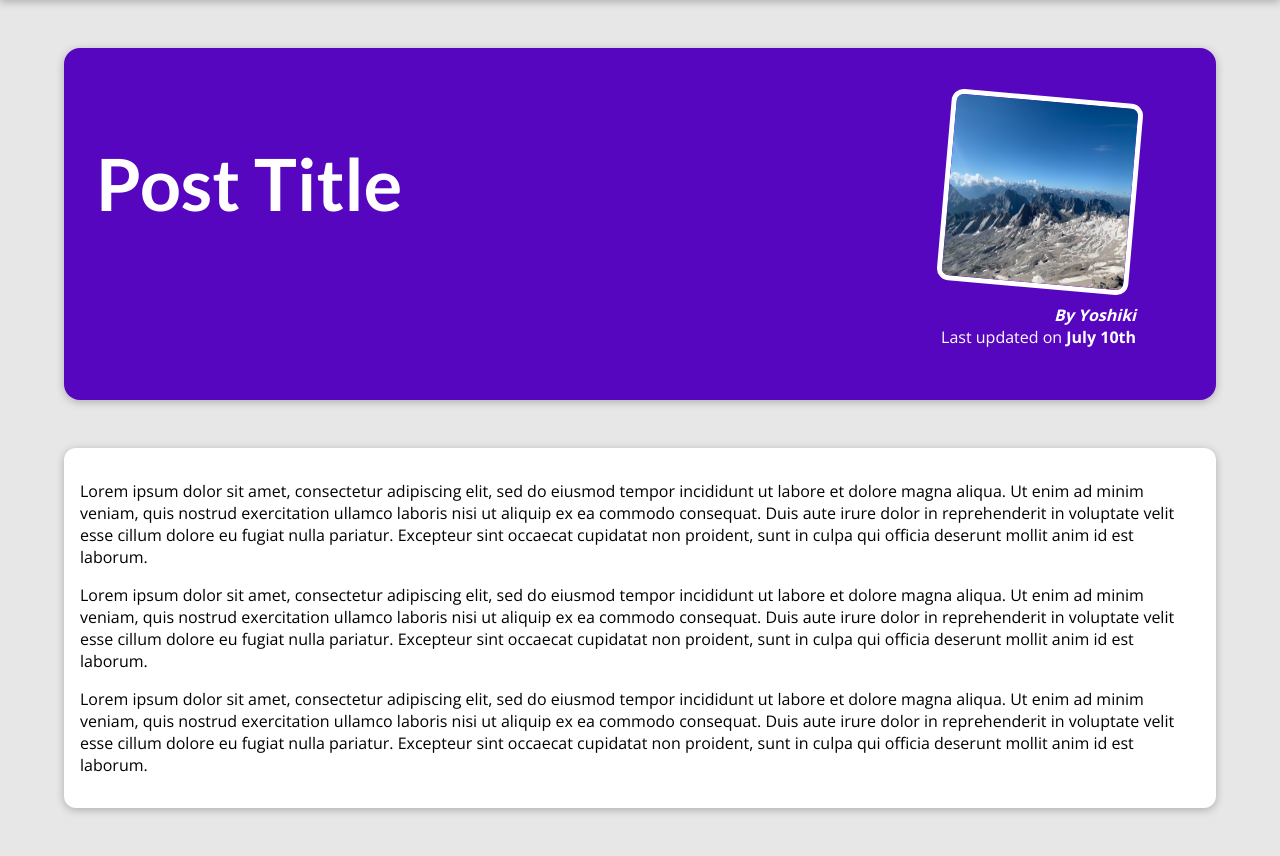
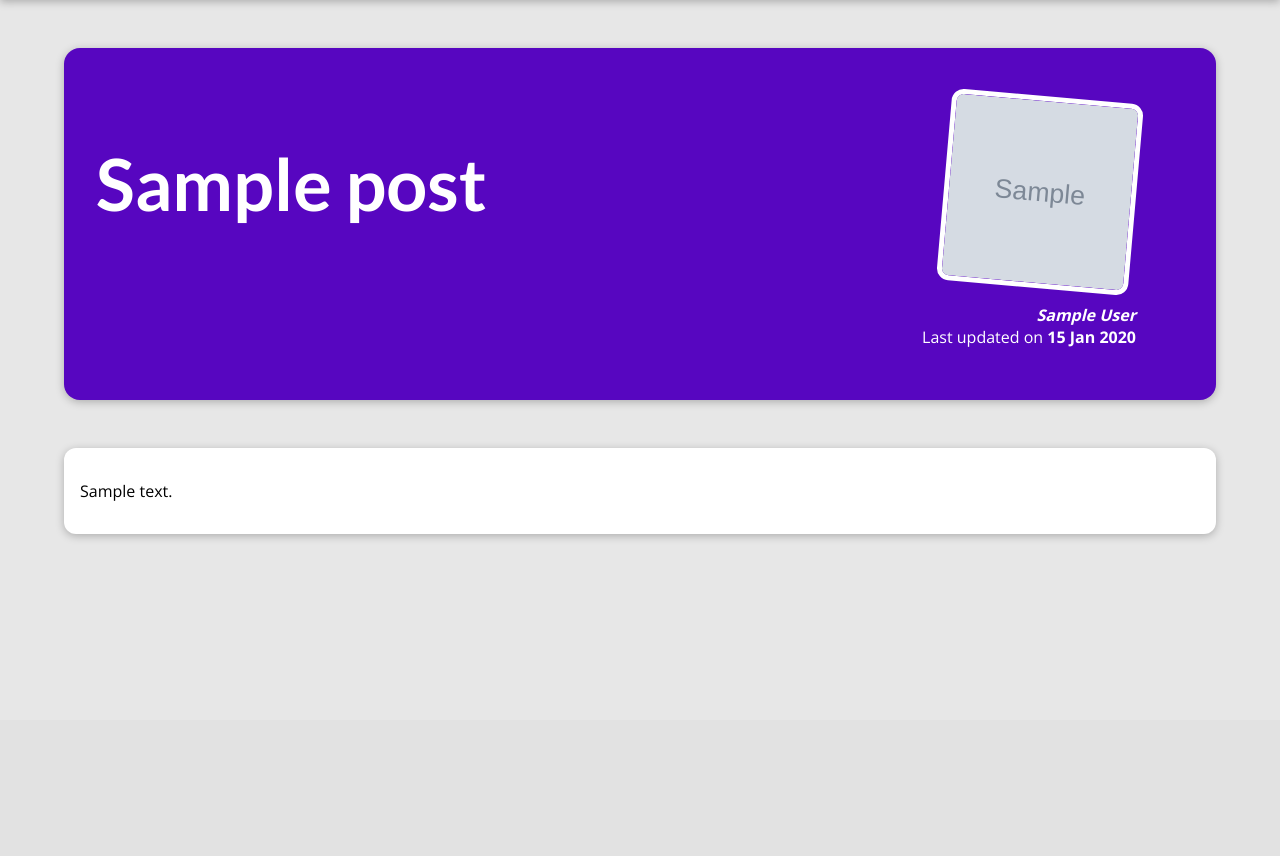
Before and after one commit to Yoshiki-Itagaki/django-sample-blog, a Django app: template blog/templates/blog/post-detail.html in a window 1280 px wide. Shown: the part 80-936 px from the top of the page. After the commit the page ends 800 px from the top, so only its background shows below. Run offline with Django 5.2, Linux system fonts and the light colour scheme; the template is opened without the code that fills it: most values are stand-ins (such as "Sample title", 1, 10 or a date in 2020).

Commit message:
Added a single post page

```diff
--- a/blog/templates/blog/post-detail.html
+++ b/blog/templates/blog/post-detail.html
@@ -2,7 +2,7 @@
 {% load static %}
 
 {% block title %}
-    This Post Title
+    {{ post.title }}
 {% endblock %}
 
 {% block css_files %}
@@ -12,24 +12,16 @@
 
 {% block content %}
     <section id="summary">
-        <h2>Post Title</h2>
+        <h2>{{ post.title }}</h2>
         <article>
-            <img src="{% static "blog/images/mountains.jpg" %}" alt="Post Title" />
-            <address>By Yoshiki</address>
+            <img src="{% static "blog/images/"|add:post.image %}" alt="Post Title" />
+            <address>{{ post.author }}</address>
             <div>
-                Last updated on <time>July 10th</time>
+                Last updated on <time>{{ post.date|date:"d M Y" }}</time>
             </div>
         </article>
     </section>
     <main>
-        <p>
-            Lorem ipsum dolor sit amet, consectetur adipiscing elit, sed do eiusmod tempor incididunt ut labore et dolore magna aliqua. Ut enim ad minim veniam, quis nostrud exercitation ullamco laboris nisi ut aliquip ex ea commodo consequat. Duis aute irure dolor in reprehenderit in voluptate velit esse cillum dolore eu fugiat nulla pariatur. Excepteur sint occaecat cupidatat non proident, sunt in culpa qui officia deserunt mollit anim id est laborum.
-        </p>
-        <p>
-            Lorem ipsum dolor sit amet, consectetur adipiscing elit, sed do eiusmod tempor incididunt ut labore et dolore magna aliqua. Ut enim ad minim veniam, quis nostrud exercitation ullamco laboris nisi ut aliquip ex ea commodo consequat. Duis aute irure dolor in reprehenderit in voluptate velit esse cillum dolore eu fugiat nulla pariatur. Excepteur sint occaecat cupidatat non proident, sunt in culpa qui officia deserunt mollit anim id est laborum.
-        </p>
-        <p>
-            Lorem ipsum dolor sit amet, consectetur adipiscing elit, sed do eiusmod tempor incididunt ut labore et dolore magna aliqua. Ut enim ad minim veniam, quis nostrud exercitation ullamco laboris nisi ut aliquip ex ea commodo consequat. Duis aute irure dolor in reprehenderit in voluptate velit esse cillum dolore eu fugiat nulla pariatur. Excepteur sint occaecat cupidatat non proident, sunt in culpa qui officia deserunt mollit anim id est laborum.
-        </p>
+        {{ post.content|linebreaks }}
     </main>
 {% endblock %}
```
Also changed, not shown: blog/templates/blog/all-posts.html (+4 -6 lines), blog/views.py (+7 -2 lines).
